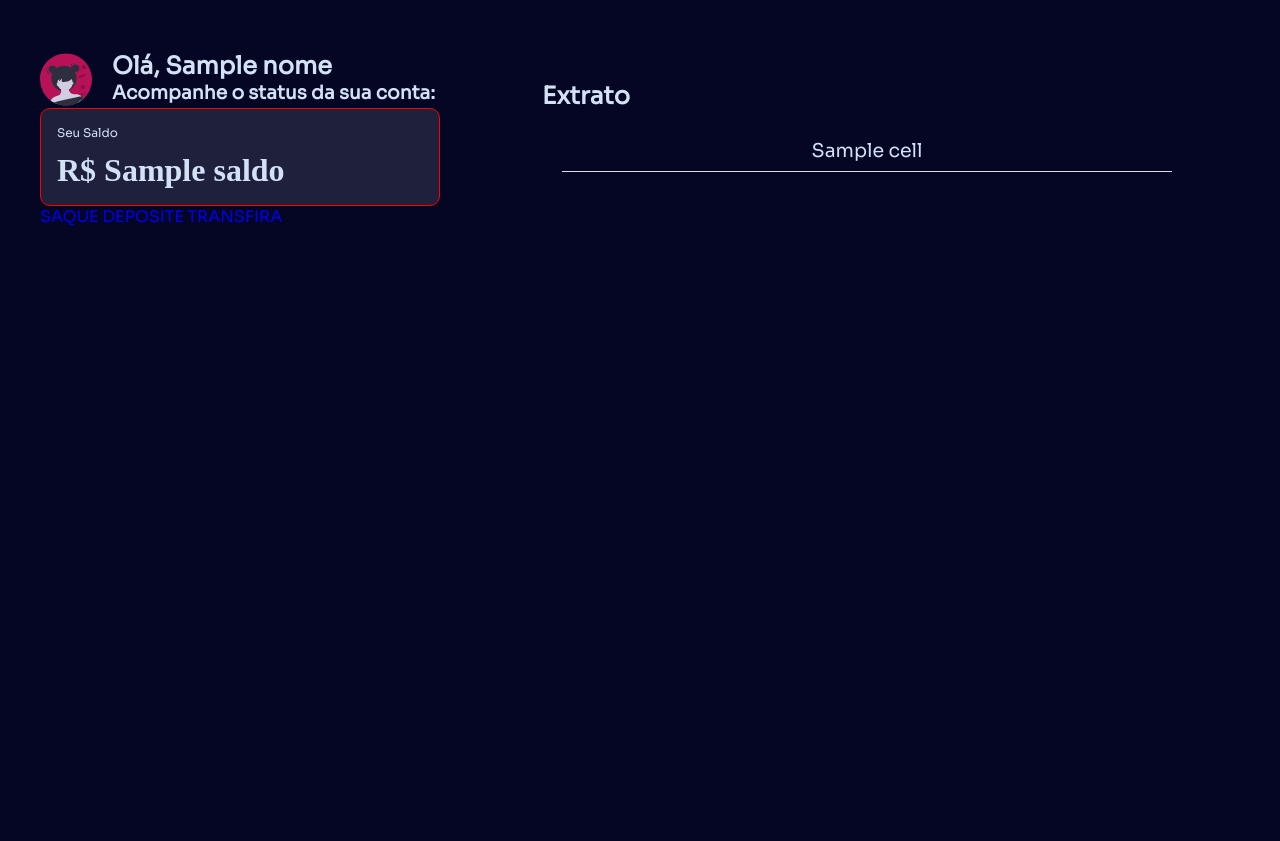
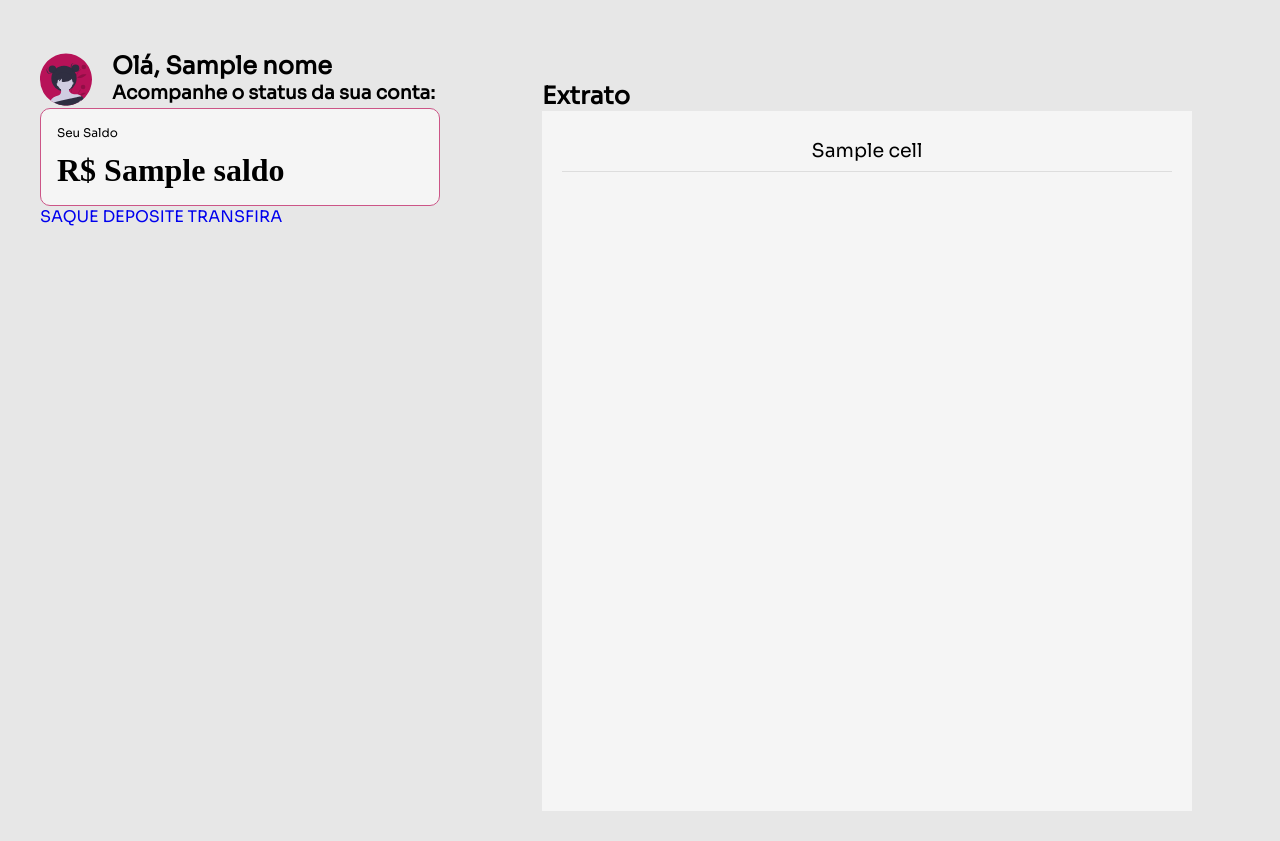
Before and after one commit to pynkAPI/API-1-DSM_22, a Flask app: template src/templates/homenew.html in a window 1280 px wide. Run offline with Flask 2, Linux system fonts and the light colour scheme; the template is opened without the code that fills it: most values are stand-ins (such as "Sample title", 1, 10 or a date in 2020); parts of the project's set-up code (start-up, migrations or seed data) failed here and were passed over; some libraries are stand-ins or nearby versions.

Commit message:
Ajustando cores da newhome para cores claras

```diff
--- a/src/static/style/stylenew.css
+++ b/src/static/style/stylenew.css
@@ -7,8 +7,8 @@
     box-sizing: border-box;
 }
 body{
-    color: #D3E1F5;
-    background:#050624;
+    color: black;
+    background:#e7e7e7;
 }
 img{
     width: 100%;
@@ -76,28 +76,26 @@ li{
     gap: 8px;
     width: 400px;
     height: 98px;
-    background: #1F203B;
+    background: whitesmoke;
     border-radius: 10px;
     border-style: solid;
     border-width: 1px;
-    border-color:  red;
+    border-color:  #CC5587;
 }
 .saldo h3{
     font-weight: 400;
     font-size: 12px;
     line-height: 15px;
-    color: #D3E1F5;
 }
 .saldo label{
     font-family: 'Manrope';
     font-weight: 800;
     font-size: 32px;
     line-height: 44px;
-    color: #D3E1F5;
 }
 .extrato{
     align-items: center;
-    background: #050624;
+    background: whitesmoke#;
     width: 700px;
     padding:30px;
     border-radius: 20px;
@@ -113,13 +111,13 @@ li{
 }
 .scroll-div{
     width: 650px;
-    background: #050624;
+    background:whitesmoke;
     height: 700px;
     overflow: hidden;
     overflow-y: scroll;
 }
 .scroll-object{
-    color: #D3E1F5;
+
     font-size: 19px;
     padding: 20px;
 }
```
